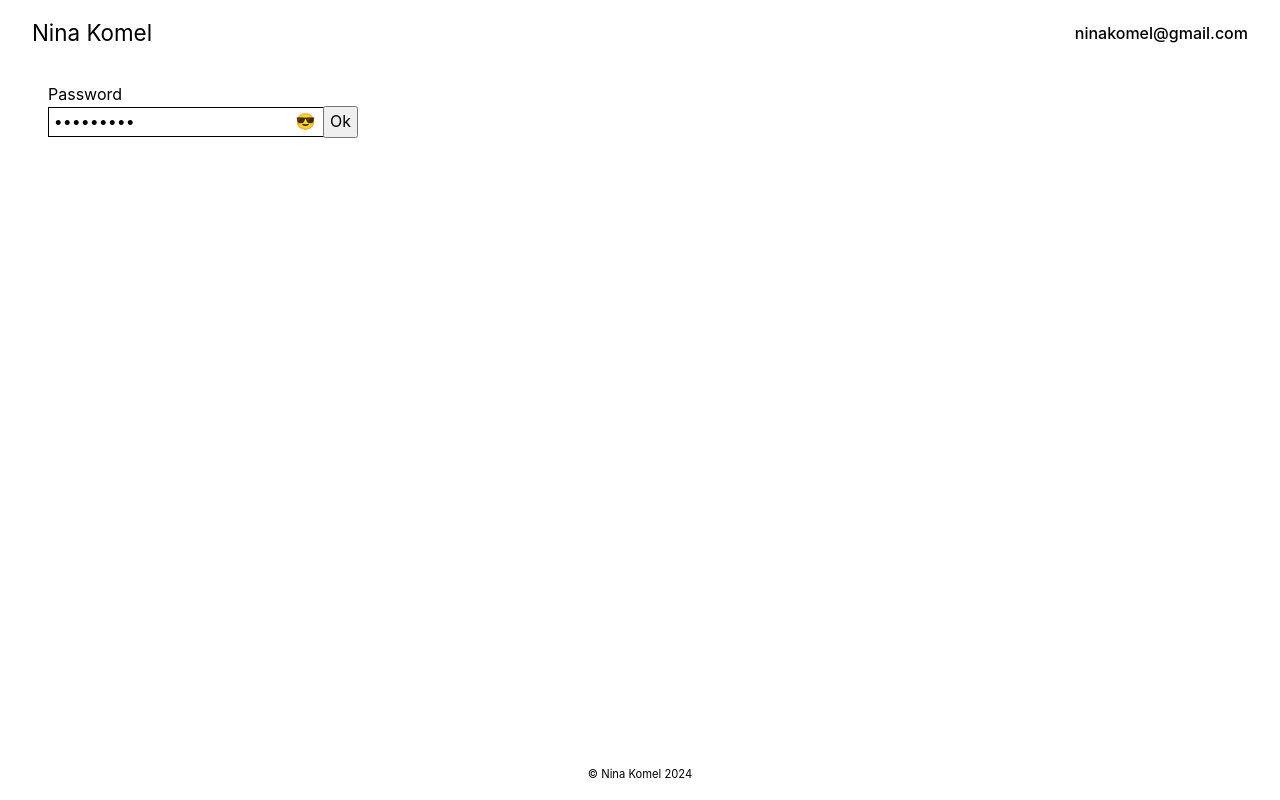
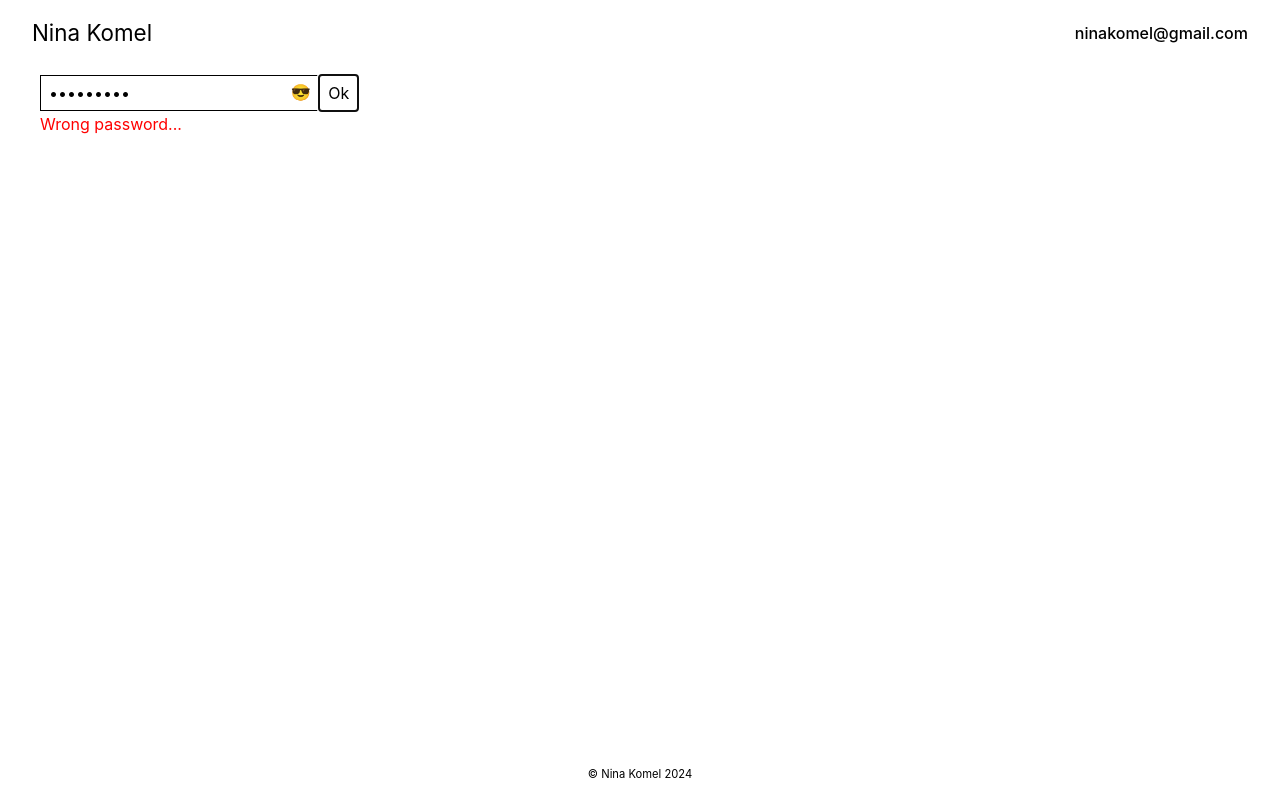
Before and after one commit to dushanperic/nina-komel-portfolio, a website built with Vite: page index.html in a window 1280 px wide. Both pictures are taken after typing "Sample123" into the empty fields and a click on the button "Ok". Built offline with nearby package versions, Linux system fonts and the light colour scheme.

Commit message:
Form error handling

```diff
--- a/src/scripts/form.ts
+++ b/src/scripts/form.ts
@@ -1,21 +1,32 @@
 import { renderWorks, setStorage } from './works';
 
-const _input = '123';
+const _input_match = '123';
 const formContainer = document.querySelector<HTMLDivElement>('#form-container');
 
+const handleError = (msg: string) => {
+  const errorContainer =
+    document.querySelector<HTMLSpanElement>('#error-message');
+
+  if (!errorContainer) return;
+
+  errorContainer.innerHTML = msg;
+};
+
 export const handleSubmit = (e: SubmitEvent) => {
+  e.preventDefault();
   const input = document.querySelector<HTMLInputElement>('#preview-password');
+  const isValid = validate(input?.value as string);
 
-  e.preventDefault();
-
-  const inputVal = input?.value;
-
-  if (inputVal === _input) {
+  if (isValid) {
     setStorage(JSON.stringify(new Date()));
     renderWorks();
     formContainer?.remove();
+  } else {
+    handleError('Wrong password...');
   }
 };
+
+const validate = (value: string) => value === _input_match;
 
 export const togglePasswordVisibity = (e: MouseEvent) => {
   const input = document.querySelector<HTMLInputElement>('#preview-password');
@@ -38,9 +49,11 @@ export const renderForm = () => {
 
   formContainer.innerHTML = `
       <form id="password-form" class="password-form">
-        <label for="preview-password">Password</label>
+        <div>
+            <label for="preview-password" class="hidden">Password</label>
             <input
                 type="password"
+                placeholder="Please enter password"
                 name="preview-password"
                 id="preview-password"
                 class="form-input"
@@ -49,20 +62,26 @@ export const renderForm = () => {
                 tabindex="0"
                 class="visibility-toggler"
                 id="visibility-toggler"
-          title="Toggle password visibility"
-          >&#128526;</span
-        >
+                title="Toggle password visibility">
+                &#128526;
+            </span>
             <button type="submit">Ok</button>
+        </div>
+        <span id="error-message" class="error-message"></span>
       </form>
       `;
 
   const form: HTMLElement | null = document.getElementById('password-form');
-  form?.addEventListener('submit', (e) => handleSubmit(e));
-
   const passwordToggler = document.querySelector<HTMLSpanElement>(
     '#visibility-toggler'
   );
+  const passwordInput =
+    document.querySelector<HTMLInputElement>('#preview-password');
 
+  form?.addEventListener('submit', (e) => handleSubmit(e));
+  passwordInput?.addEventListener('input', () => {
+    handleError('');
+  });
   passwordToggler?.addEventListener('click', (e) => {
     togglePasswordVisibity(e);
   });
--- a/src/style/style.css
+++ b/src/style/style.css
@@ -100,18 +100,34 @@ li {
   text-align: left;
 }
 
+.password-form {
+  display: inline-block;
+  padding: 0.5rem;
+  width: auto;
+}
+
 .form-input {
   font-size: 1rem;
-  padding: 0.3rem;
+  padding: 0.5rem;
   padding-right: 25px;
   background-color: var(--background);
   border: 1px solid;
   border-color: var(--foreground);
 }
 
-.form-input > label {
-  display: block;
-  font-size: 0.7rem;
+.form-input::placeholder {
+  color: var(--foreground);
+}
+
+.password-form button {
+  background-color: var(--background);
+  color: var(--foreground);
+  padding: 0.5rem;
+  font-size: 1rem;
+}
+
+.error-message {
+  color: red;
 }
 
 .visibility-toggler {
@@ -119,14 +135,6 @@ li {
   margin-left: -40px;
   cursor: pointer;
   user-select: none;
-}
-
-.password-form {
-  padding: 1rem;
-}
-
-.password-form > label {
-  display: block;
 }
 
 .work {
```
Lines whose indentation alone changed are shown as unchanged.
